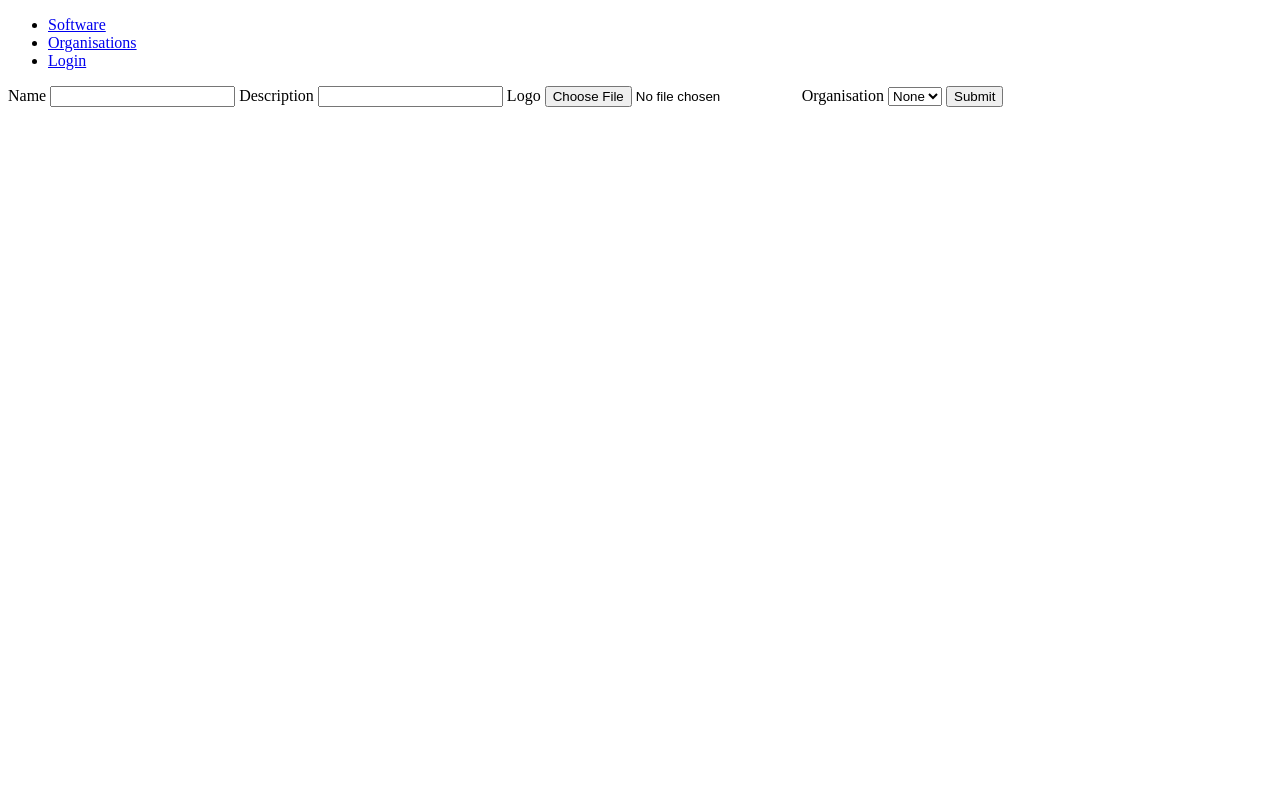
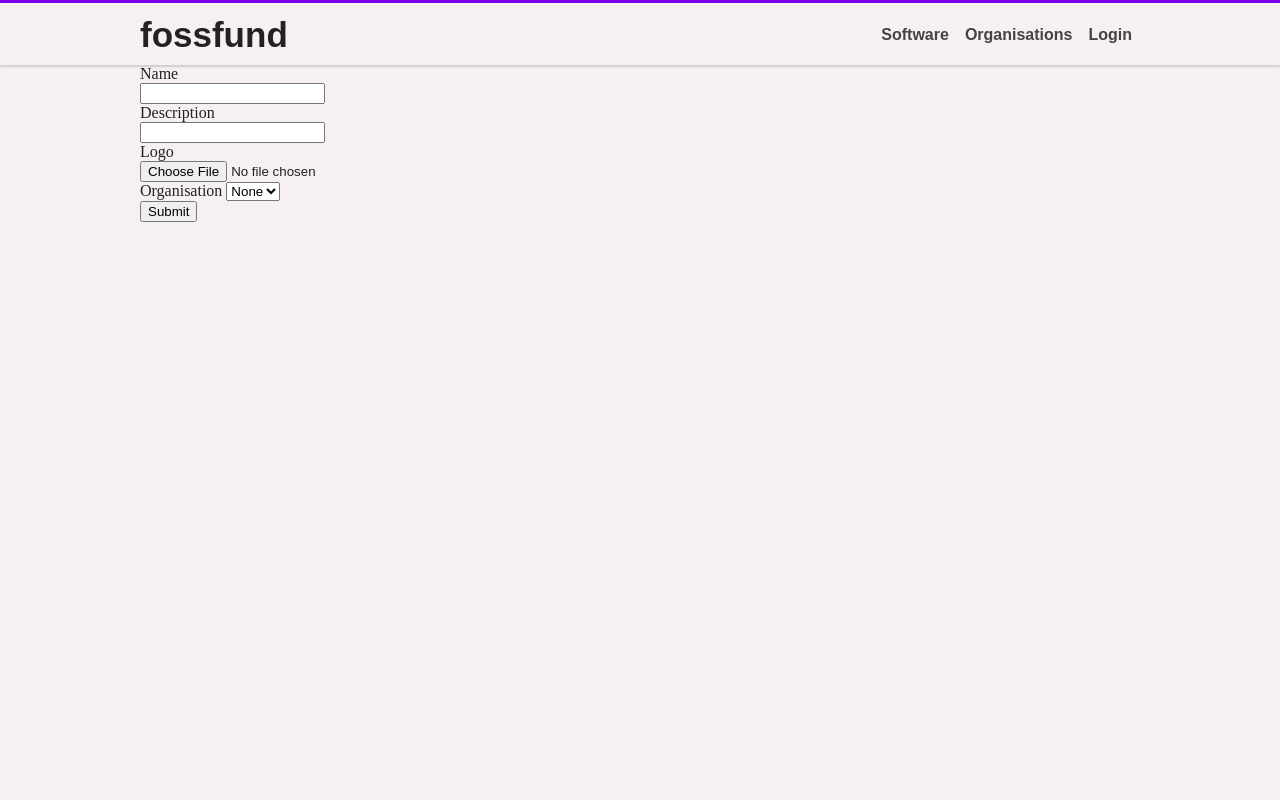
Before and after one commit to williamvds/fossfund, a Python web app: template src/templates/softwareForm.html in a window 1280 px wide. Run offline with Jinja, Linux system fonts and the light colour scheme; the template is opened without the code that fills it, so the values that code supplies are empty.

Commit message:
style: header and body

```diff
--- a/src/static/app.css
+++ b/src/static/app.css
@@ -1,4 +1,78 @@
-* {
-  margin:none;
-  padding:none;
+/*
+bg  f7f0f0
+hl  4c2c69
+hl light 61338c
+alt 18a999
+other 109648
+*/
+
+:focus { outline: none; }
+html, body { height: 100%; }
+body {
+  margin: 0;
+  background: #f7f0f0;
+  color: #222;
 }
+
+.contain {
+  max-width: 1000px;
+  margin: 0 auto;
+}
+
+a {
+  color: #18a999;
+  text-decoration: none;
+}
+
+@media (max-width: 1000px) {
+  .contain{ padding: 0 20px; }
+}
+
+/* header */
+header {
+  border-top: 3px solid #7a00ec;
+  margin: 0;
+  padding: 0 10px;
+  box-shadow: 0 2px 2px #ccc;
+  color: #222;
+  height: 62px;
+  line-height: 62px;
+}
+header a {
+  display: inline-block;
+  color: inherit;
+  text-decoration: none;
+  font: bold 35px sans-serif;
+  vertical-align: middle;
+}
+
+nav {
+  float: right;
+  height: inherit;
+}
+nav ul {
+  display: inline-table;
+  text-align: right;
+  margin: 0;
+  padding: 0;
+  height: inherit;
+}
+nav li {
+  display: inline-block;
+  padding: 0 8px;
+  display: table-cell;
+  vertical-align: middle;
+}
+nav li:not(:last-child) {
+  margin-right: 10px;
+}
+nav a {
+  color: #444;
+  font: bold 16px sans-serif;
+  text-decoration: none;
+}
+
+/* forms */
+label, input:not([hidden]) {
+  display: block;
+}
--- a/src/templates/index.html
+++ b/src/templates/index.html
@@ -1,6 +1,5 @@
 {% extends "layout.html" %}
 {% block main %}
-  <h1>{{title}}</h1>
   <h2>Get frequent reminders to donate to FOSS projects</h2>
   <img src=http://via.placeholder.com/450x200 alt="Exemplar fossfund email">
   <ol>
--- a/src/templates/layout.html
+++ b/src/templates/layout.html
@@ -1,8 +1,12 @@
 <!DOCTYPE html>
 <html>
-  <meta http-equiv="content-type" content="text/html; charset=utf-8">
+  <meta http-equiv=content-type content="text/html; charset=utf-8">
   <title>{{ title ~ ' //fossfund' if title else 'fossfund' }}</title>
+  <link rel="stylesheet" type="text/css" href="/static/app.css">
   <body>
+    <header>
+      <div class=contain>
+        <a href=/>fossfund</a>
         <nav>
           <ul>
             {% for href, name in [('/software', 'Software'), ('/organisations', 'Organisations'),
@@ -11,7 +15,9 @@
             {% endfor %}
           </ul>
         </nav>
-    <main>
+      </div>
+    </header>
+    <main class=contain>
       {%+ block main %}{% endblock %}
     </main>
   </body>
```
Lines whose indentation alone changed are shown as unchanged.
